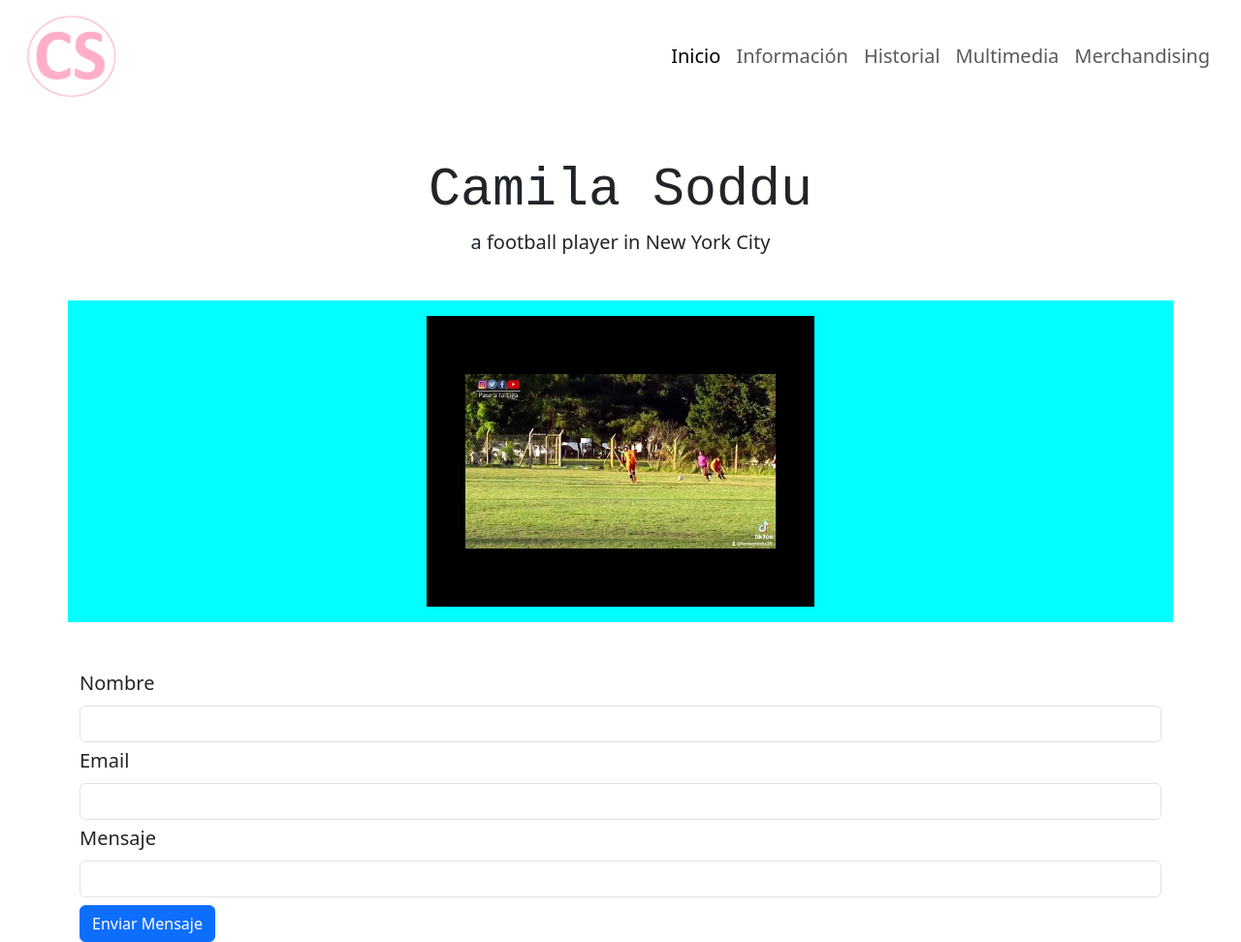
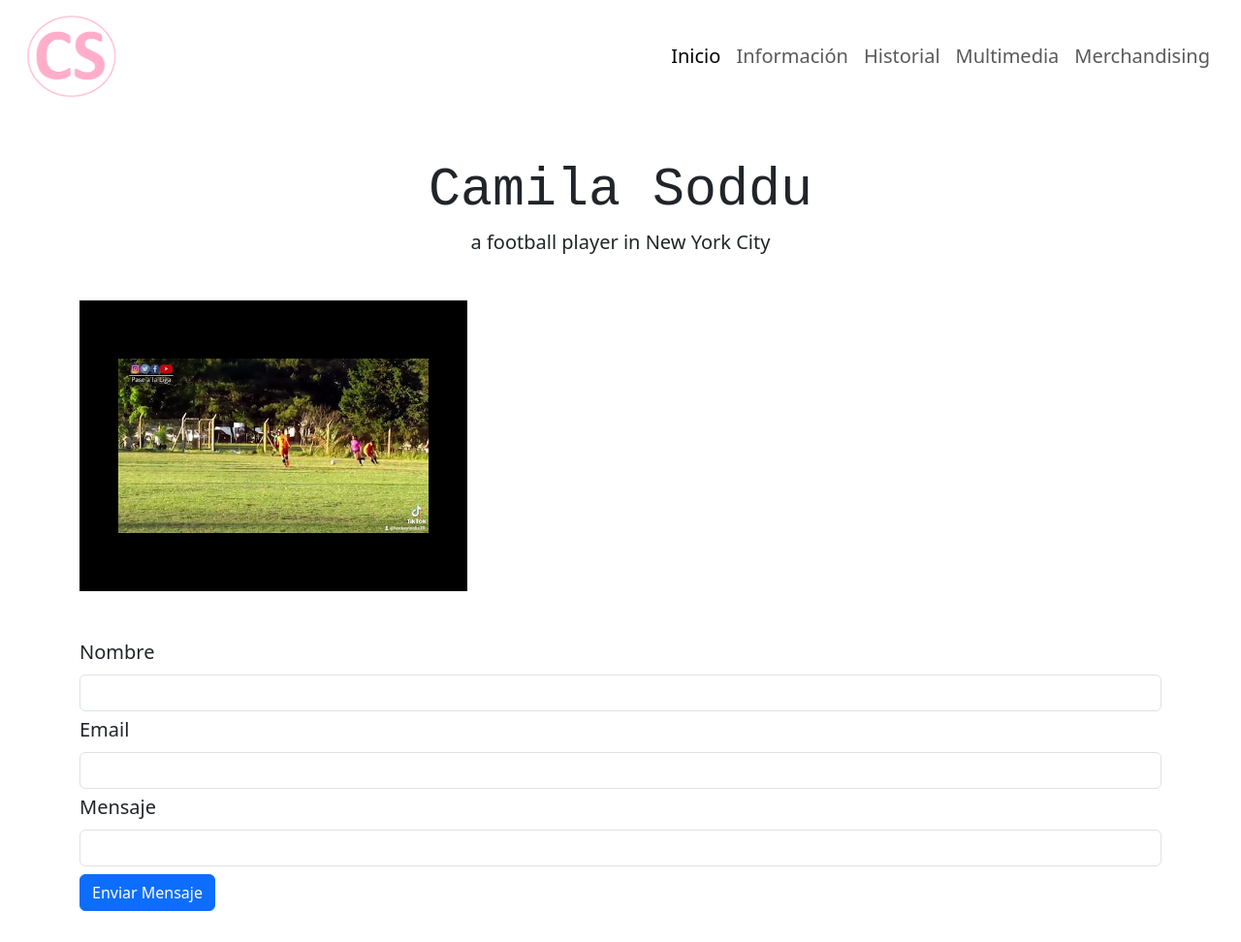
Before and after one commit to CAMILASODDU/paraborrar1, a plain HTML site: page index.html in a window 1280 px wide. Shown: the whole page at 97% size. After the commit the page ends 940 px from the top, so only its background shows below. Drawn offline with nearby package versions, Linux system fonts and the light colour scheme; files that its build step writes are made by us from their sources.

Commit message:
retoques

```diff
--- a/scss/_imagen.scss
+++ b/scss/_imagen.scss
@@ -1,9 +1,3 @@
 img {
     width: 400px;
   }
-
-  .youtube {
-    background-color: aqua;
-    padding: 16px;
-    justify-items: center;
-  }
```
